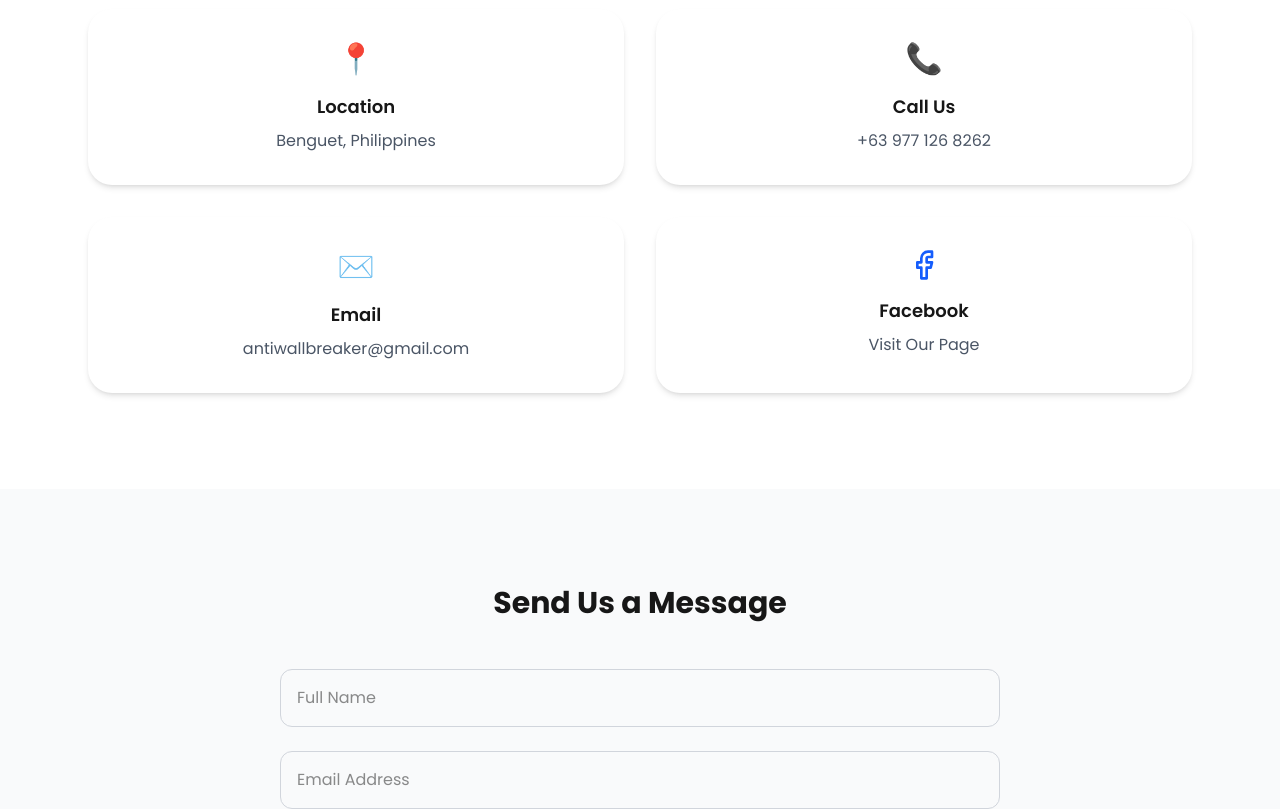
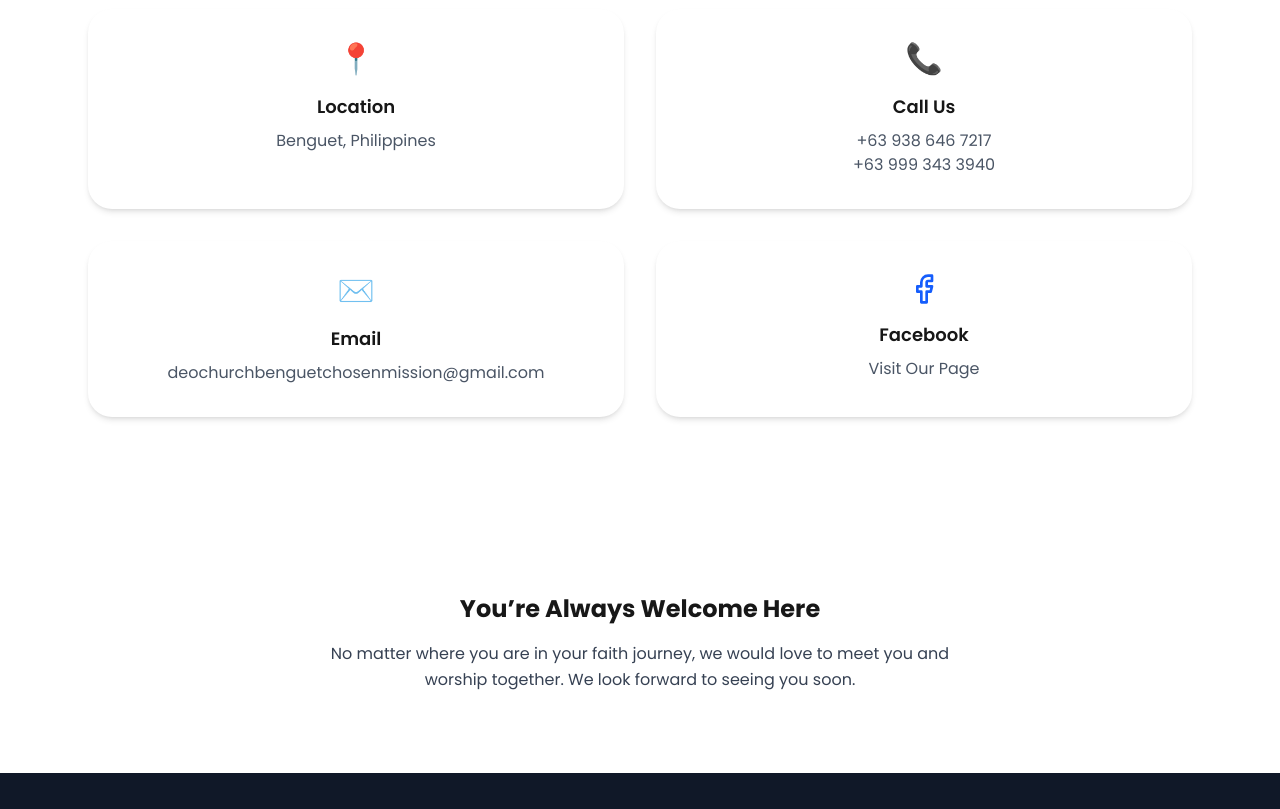
Before and after one commit to JanTangonan/DEO-Benguet, a Next.js app in the folder deo-benguet-frontend/: page /contact in a window 1280 px wide. Shown: the part 680-1489 px from the top of the page. Built offline with nearby package versions, Linux system fonts and the light colour scheme.

Commit message:
updated contact page, removed contact form

```diff
--- a/deo-benguet-frontend/app/contact/page.tsx
+++ b/deo-benguet-frontend/app/contact/page.tsx
@@ -81,7 +81,8 @@ export default function Contact() {
                             <div className="text-3xl mb-4">📞</div>
                             <h3 className="font-semibold text-lg mb-2">Call Us</h3>
                             <p className="text-gray-600 hover:text-teal-600 transition">
-                                +63 977 126 8262
+                                +63 938 646 7217 <br/>
+                                +63 999 343 3940
                             </p>
                         </div>
 
@@ -90,7 +91,7 @@ export default function Contact() {
                             <div className="text-3xl mb-4">✉️</div>
                             <h3 className="font-semibold text-lg mb-2">Email</h3>
                             <p className="text-gray-600 hover:text-teal-600 transition">
-                                antiwallbreaker@gmail.com
+                                deochurchbenguetchosenmission@gmail.com
                             </p>
                         </div>
 
@@ -115,7 +116,7 @@ export default function Contact() {
                 </div>
             </section>
 
-            {/* Contact Form */}
+            {/* Contact Form
             <section className="bg-gray-50 py-24 fade-in">
                 <div className="max-w-3xl mx-auto px-6">
                     <h2 className="text-3xl font-bold text-center mb-12">
@@ -167,7 +168,7 @@ export default function Contact() {
                         </button>
                     </form>
                 </div>
-            </section>
+            </section> */}
 
             {/* Invitation */}
             <section className="py-20 text-center fade-in">
```
